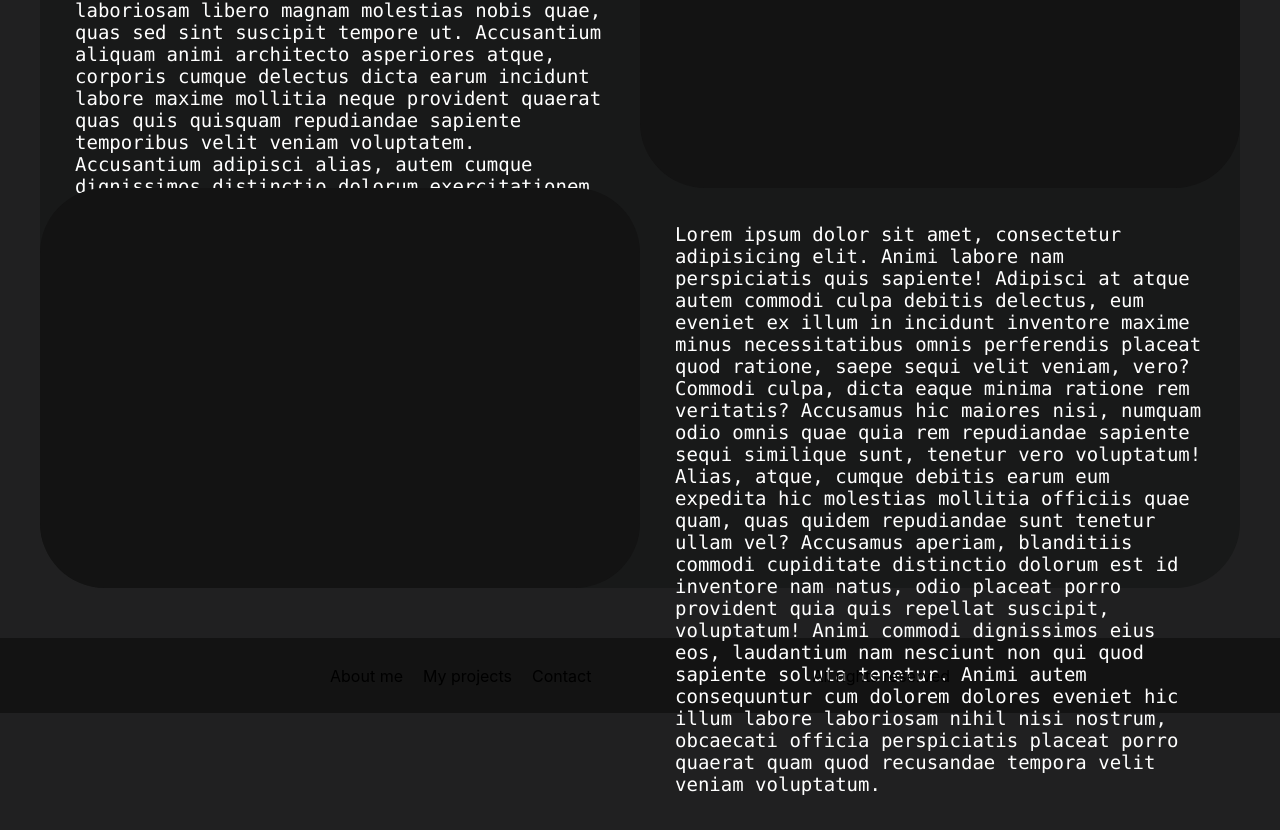
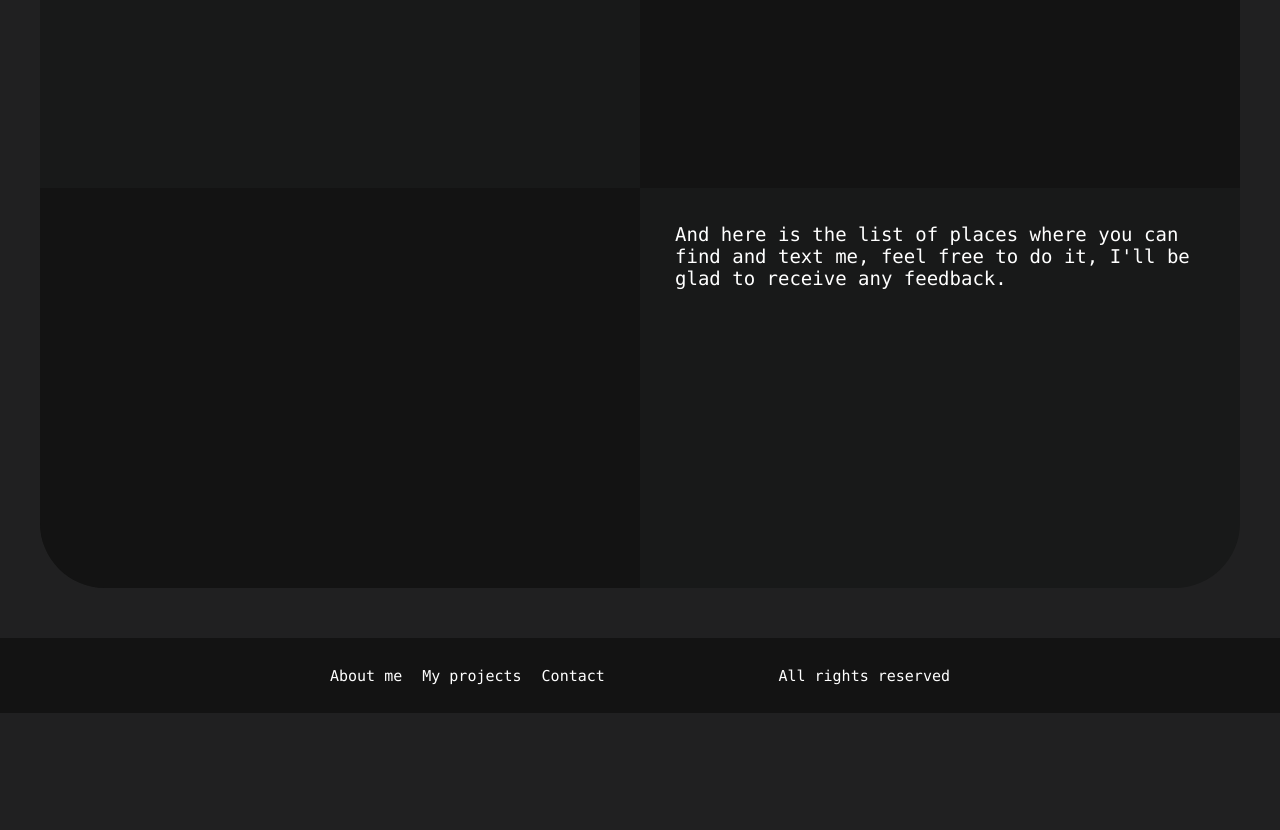
Before and after one commit to bl4drnnr/portfolio-page, a React (Create React App) app in the folder spa-portfolio/: page / in a window 1280 px wide. Shown: the part 1172-2002 px from the top of the page. After the commit the page ends 1885 px from the top, so only its background shows below. Built offline with nearby package versions, Linux system fonts and the light colour scheme.

Commit message:
hella front

```diff
--- a/spa-portfolio/src/Components/Footer.js
+++ b/spa-portfolio/src/Components/Footer.js
@@ -28,12 +28,12 @@ export default function Footer() {
     <div style={styles.footer}>
       <div style={styles.innerFooter}>
         <div style={styles.links}>
-          <p>About me</p>
-          <p>My projects</p>
-          <p>Contact</p>
+          <p className="footerText">About me</p>
+          <p className="footerText">My projects</p>
+          <p className="footerText">Contact</p>
         </div>
         <div style={styles.copyright}>
-          <p>All rights reserved</p>
+          <p className="footerText">All rights reserved</p>
         </div>
       </div>
     </div>
--- a/spa-portfolio/src/Components/PlainPage.js
+++ b/spa-portfolio/src/Components/PlainPage.js
@@ -20,14 +20,19 @@ const styles = {
     width: '50%',
     height: '100%',
     backgroundColor: '#131313',
-    borderRadius: '65px'
+    borderTopLeftRadius: '65px'
   },
   imgRight: {
     width: '50%',
     height: '100%',
     backgroundColor: '#131313',
     float: 'right',
-    borderRadius: '65px'
+  },
+  imgBottom: {
+    width: '50%',
+    height: '100%',
+    backgroundColor: '#131313',
+    borderBottomLeftRadius: '65px'
   },
   textWrap: {
     width: '50%',
@@ -44,23 +49,26 @@ export default function PlainPage() {
         <div style={styles.img} />
         <div style={styles.textWrap}>
           <div style={styles.text}>
-            <code>Hello, my name is Mikhail Bahdashych. I'm web developer from Belarus, who lives in Poland now.</code>
+            <code><span className="begin">Hello</span>, my name is ..., nickname is bl4drnnr. I'm web developer from Belarus, who lives in Poland now. The story of this SPA creation is fun. When I have created something you can find below (in short, this is my blog), I have recognized that this works on 5 docker containers and on AWS for free trial I have only 1 instance with 1 GM RAM (lol) and it was impossible to deploy it that way, as a result you see this.</code>
+          </div>
+          <div style={styles.text}>
+            <code><span className="begin">The</span> idea of blog project was to learn front-end and DevOps staff, you can find more there, but, unfortunately (or maybe not), I have to create this page, create CI/CD, jenkins pipelines and so on before I deploy my blog on something that has more then 1 GB RAM just to learn and even learn you how to do this ;)</code>
           </div>
         </div>
       </div>
       <div style={styles.myProject}>
         <div style={styles.textWrap}>
           <div style={styles.text}>
-            <code>Lorem ipsum dolor sit amet, consectetur adipisicing elit. Accusantium ad aspernatur at blanditiis consequatur consequuntur debitis dolorum eligendi fuga id in ipsum iure iusto, laborum magnam nisi nobis numquam perspiciatis qui rerum sapiente sint suscipit temporibus tenetur veniam! Adipisci aspernatur debitis delectus dicta dolore esse facilis hic laboriosam libero magnam molestias nobis quae, quas sed sint suscipit tempore ut. Accusantium aliquam animi architecto asperiores atque, corporis cumque delectus dicta earum incidunt labore maxime mollitia neque provident quaerat quas quis quisquam repudiandae sapiente temporibus velit veniam voluptatem. Accusantium adipisci alias, autem cumque dignissimos distinctio dolorum exercitationem expedita fugiat magni molestiae omnis, repudiandae soluta? Consectetur doloremque dolorum excepturi fugiat perferendis! Accusamus ad architecto, atque commodi consequatur dolor dolore ducimus eos et expedita facilis harum hic impedit laudantium nostrum odio quaerat, quam quas quisquam quos suscipit veritatis, vero voluptatum? Corporis dolorem exercitationem ipsa obcaecati optio perferendis perspiciatis praesentium quaerat reprehenderit soluta velit, voluptates.</code>
+            <code><span className="begin">Here</span> is the list of my projects. I will do my best to make this list longer and longer...</code>
           </div>
         </div>
         <div style={styles.imgRight} />
       </div>
       <div style={styles.contact}>
-        <div style={styles.img} />
+        <div style={styles.imgBottom} />
         <div style={styles.textWrap}>
           <div style={styles.text}>
-            <code>Lorem ipsum dolor sit amet, consectetur adipisicing elit. Animi labore nam perspiciatis quis sapiente! Adipisci at atque autem commodi culpa debitis delectus, eum eveniet ex illum in incidunt inventore maxime minus necessitatibus omnis perferendis placeat quod ratione, saepe sequi velit veniam, vero? Commodi culpa, dicta eaque minima ratione rem veritatis? Accusamus hic maiores nisi, numquam odio omnis quae quia rem repudiandae sapiente sequi similique sunt, tenetur vero voluptatum! Alias, atque, cumque debitis earum eum expedita hic molestias mollitia officiis quae quam, quas quidem repudiandae sunt tenetur ullam vel? Accusamus aperiam, blanditiis commodi cupiditate distinctio dolorum est id inventore nam natus, odio placeat porro provident quia quis repellat suscipit, voluptatum! Animi commodi dignissimos eius eos, laudantium nam nesciunt non qui quod sapiente soluta tenetur. Animi autem consequuntur cum dolorem dolores eveniet hic illum labore laboriosam nihil nisi nostrum, obcaecati officia perspiciatis placeat porro quaerat quam quod recusandae tempora velit veniam voluptatum.</code>
+            <code>And here is the list of places where you can find and text me, feel free to do it, I'll be glad to receive any feedback.</code>
           </div>
         </div>
       </div>
--- a/spa-portfolio/src/index.css
+++ b/spa-portfolio/src/index.css
@@ -30,11 +30,34 @@ code {
   margin: 70vh auto 50px;
   border-radius: 65px;
   min-width: 1200px;
+  transition: 0.5s;
+}
+
+.plainPage:hover {
+  box-shadow: 0 0 50px #038a03;
 }
 
 p {
+  font-family: source-code-pro, Menlo, Monaco, Consolas, 'Courier New', monospace;
+  color: white;
   display: flex;
   justify-content: center;
   align-items: center;
   padding: 10px;
+  font-size: 18px;
+  cursor: pointer;
 }
+
+.footerText {
+  font-family: source-code-pro, Menlo, Monaco, Consolas, 'Courier New', monospace;
+  color: white;
+  display: flex;
+  justify-content: center;
+  align-items: center;
+  padding: 10px;
+  font-size: 15px;
+}
+
+.begin {
+  padding-left: 4em;
+}
```
